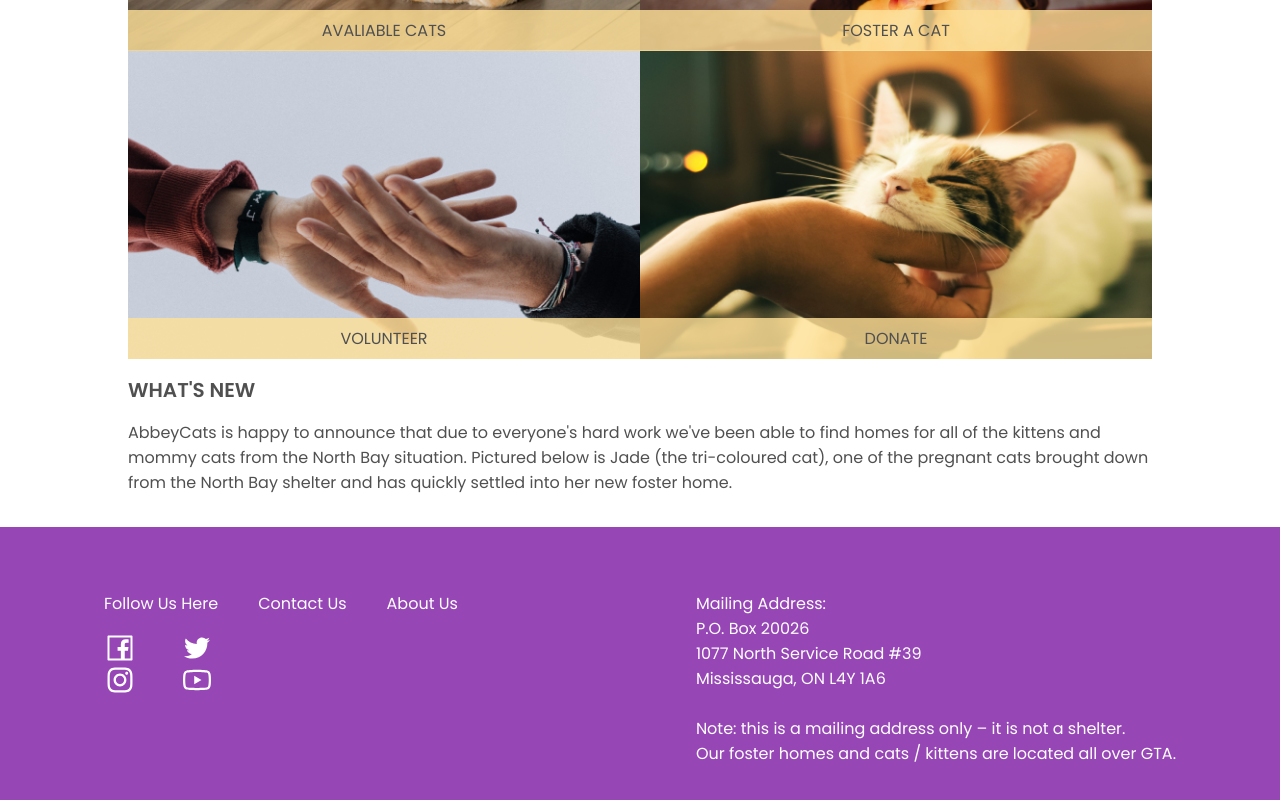
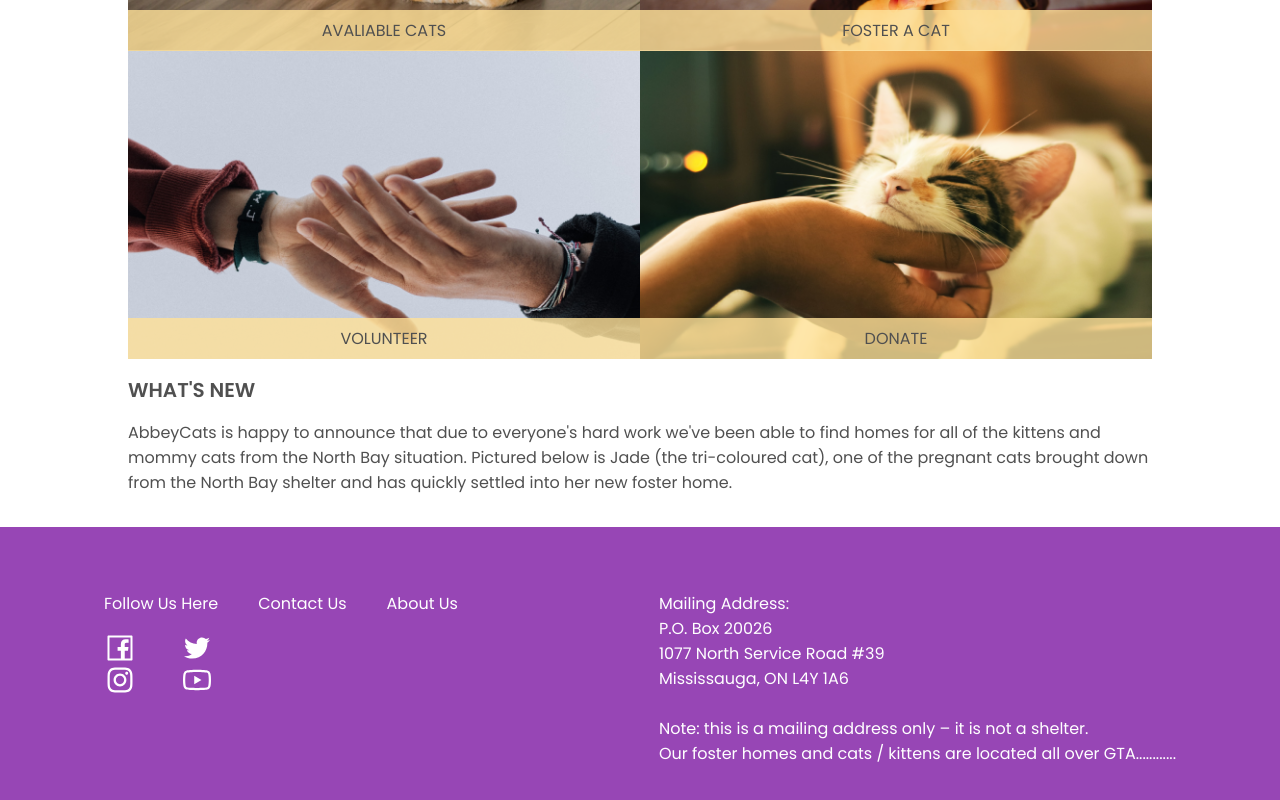
Before and after one commit to ZipingLiu-JokerH/cat_adoption_website, a React (Create React App) app: page / in a window 1280 px wide. Shown: the part 591-1391 px from the top of the page. Built offline with nearby package versions, Linux system fonts and the light colour scheme.

Commit message:
re deploy on firebase

```diff
--- a/src/Components/footer/Footer.js
+++ b/src/Components/footer/Footer.js
@@ -33,7 +33,8 @@ const Footer = () => {
           Mississauga, ON L4Y 1A6 <br />
           <br />
           Note: this is a mailing address only – it is not a shelter. <br />
-          Our foster homes and cats / kittens are located all over GTA.
+          Our foster homes and cats / kittens are located all over
+          GTA............
         </div>
       </div>
     </footer>
```
